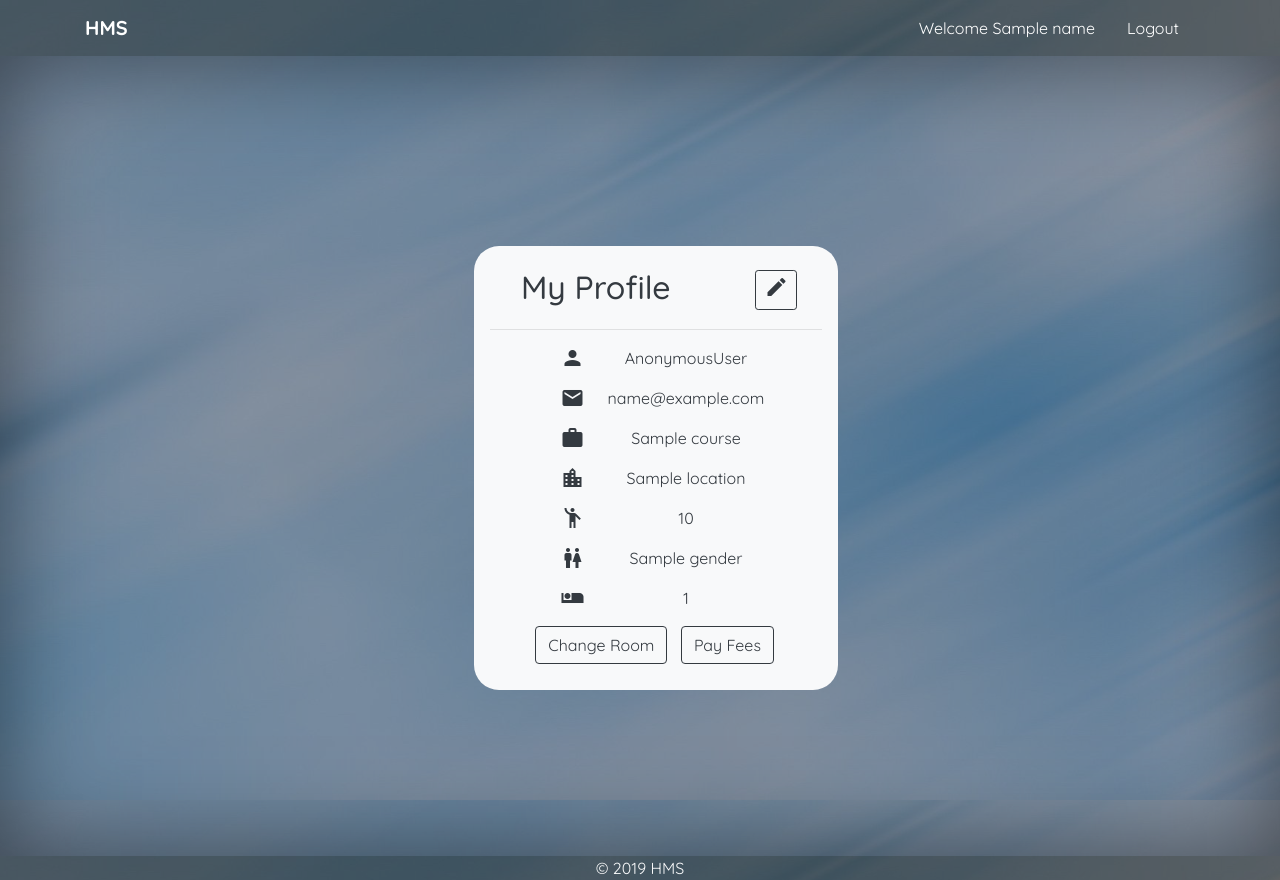
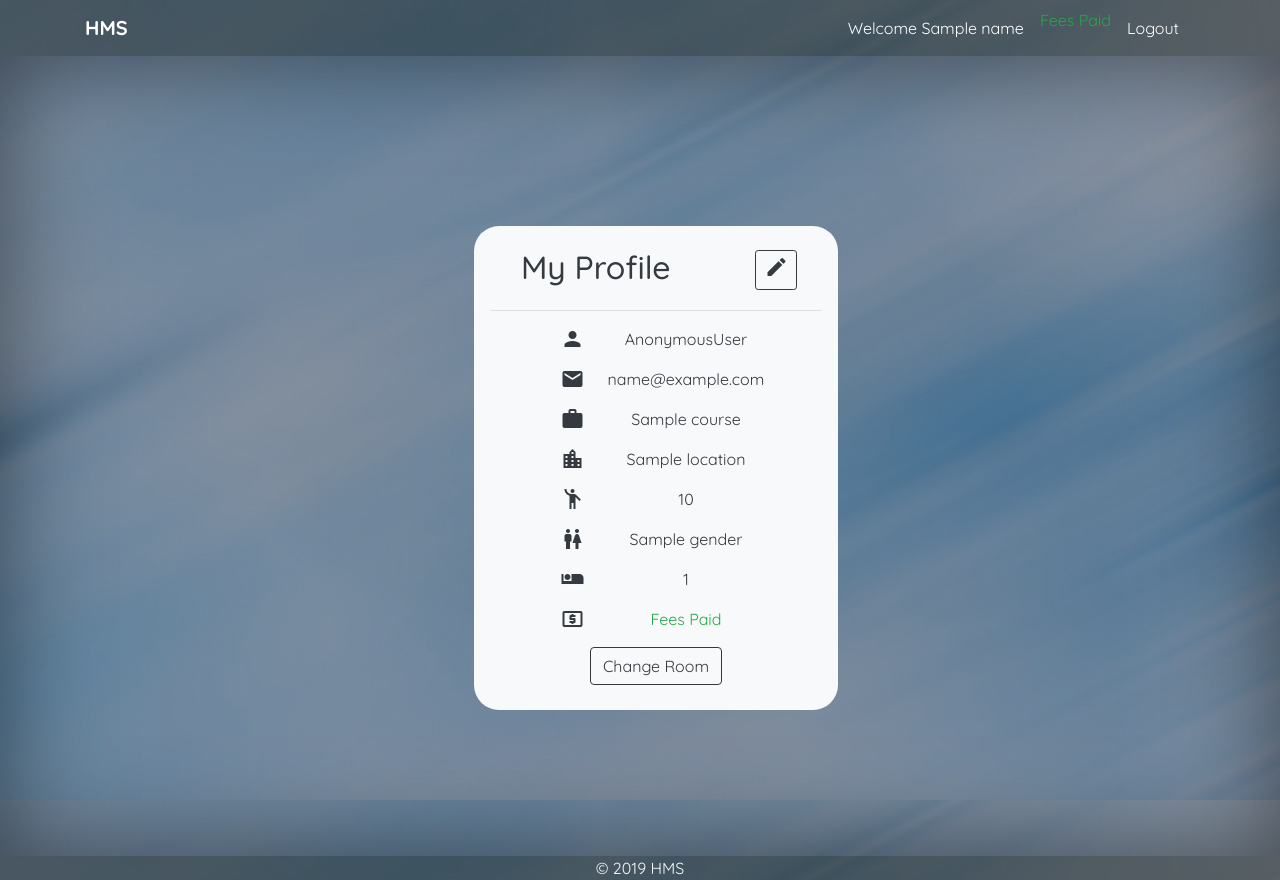
Before and after one commit to su-haris/django-hms, a Django app: template hms/accounts/templates/accounts/detail_view.html in a window 1280 px wide. Run offline with Django 3.2, Linux system fonts and the light colour scheme; data comes from the database, SQL or seed files in the repository; both versions use the stored data as it was after the commit; the template is opened without the code that fills it: values that come from a table or form of the project are taken from there, most other values are stand-ins (such as "Sample title", 1, 10 or a date in 2020); some libraries are stand-ins or nearby versions.

Commit message:
Various Bug fixes and trying to implement fees

```diff
--- a/hms/accounts/forms.py
+++ b/hms/accounts/forms.py
@@ -34,6 +34,7 @@ class UserProfileForm(forms.ModelForm):
 
 
 class UserUpdateForm(forms.ModelForm):
+
     class Meta:
         model = User
         fields = ('username', 'email', 'first_name', 'last_name')
--- a/hms/accounts/templates/accounts/detail_view.html
+++ b/hms/accounts/templates/accounts/detail_view.html
@@ -2,6 +2,13 @@
 
 {% block side %}
 <a class="nav-link nav-social">Welcome {{ name }}</a>
+<!--<a class="nav-link nav-social" href="{% url 'history' %}">Fees History</a>-->
+{% if fees == False %}
+<!--<p class="profiledetail text-danger">Fees Not Paid</p>-->
+<a class="nav-link nav-social" href="{% url 'history' %}">Pay Fees</a>
+{% else %}
+<p class="profiledetail text-success">Fees Paid</p>
+{% endif %}
 <!--<a class="nav-link nav-social" href="{% url 'update' %}">Update Profile</a>-->
 <a class="nav-link nav-social" href="{% url 'logout' %}">Logout</a>
 
@@ -102,8 +109,21 @@
                 </div>
             </div>
             <div class="row">
-                <div class="col-sm-1"></div>
-                <div class="col-sm-5">
+                <div class="col-sm-2"></div>
+                <div class="col-sm-1">
+                    <i class="material-icons">local_atm</i>
+                </div>
+                <div class="col-sm-8">
+                    {% if fees == False %}
+                    <p class="profiledetail text-danger">Fees Not Paid</p>
+                    {% else %}
+                    <p class="profiledetail text-success">Fees Paid</p>
+                    {% endif %}
+                </div>
+            </div>
+            <div class="row">
+                <div class="col-sm-2"></div>
+                <div class="col-sm-8">
                     {% if room == 'Not Assigned' %}
 
                     <form action="{% url 'rooms' %}">
@@ -119,11 +139,11 @@
                     {% endif %}
 
                 </div>
-                <div class="col-sm-5">
-                    <button type="button" class="btn btn-outline-dark">Pay Fees</button>
+<!--                <div class="col-sm-5">-->
+<!--                    <button type="button" class="btn btn-outline-dark">Pay Fees</button>-->
 
-                </div>
-                <div class="col-sm-1"></div>
+<!--                </div>-->
+<!--                <div class="col-sm-1"></div>-->
 
             </div>
         </div>
```
Also changed, not shown: hms/accounts/templates/accounts/update.html (+6 -6 lines), hms/accounts/views.py (+18 -17 lines), hms/db.sqlite3.
